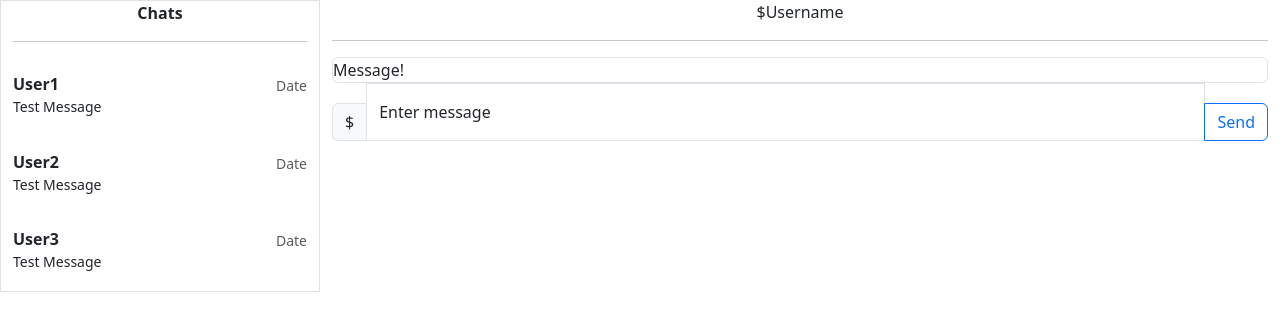
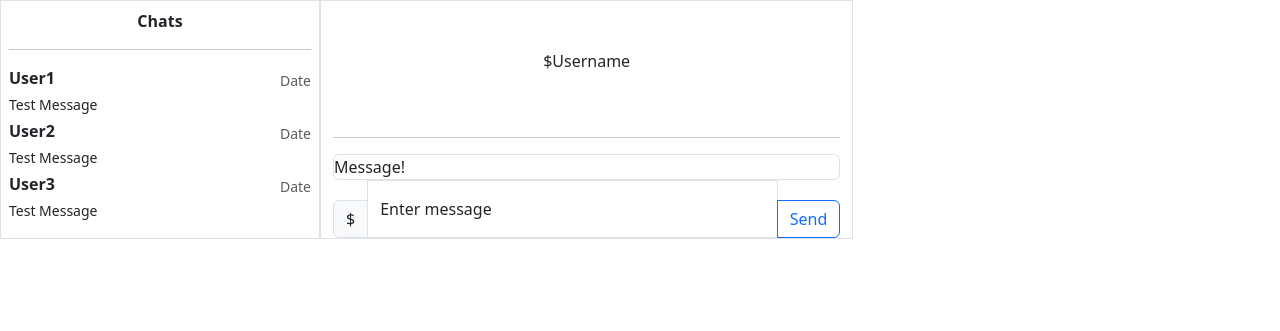
Before and after one commit to NoKot333/Hackathon, a Django app: page /chat/ in a window 1280 px wide. Shown: the top 331 px of the page. Run offline with Django 5.2, Linux system fonts and the light colour scheme; some libraries are stand-ins or nearby versions.

Commit message:
more beauty

```diff
--- a/chat/templates/client/home/chat.html
+++ b/chat/templates/client/home/chat.html
@@ -8,26 +8,26 @@
     <body>
         <div class="container-fluid">
           <div class="row align-items-stretch ">
-            <div class="col-3 align-items-stretch border">
+            <div class="col-3 align-items-stretch border p-2">
               <div class="row text-center">
                 <strong>Chats</strong>
               </div>
               <hr>
-              <a href="#" class="list-group-item list-group-item-action py-3 lh-sm">
+              <a href="#" class="list-group-item list-group-item-action h-sm border-4 border-white">
                 <div class="d-flex w-100 align-items-center justify-content-between">
                   <strong class="mb-1">User1</strong>
                   <small class="text-body-secondary">Date</small>
                 </div>
                 <div class="col-10 mb-1 small">Test Message</div>
               </a>
-              <a href="#" class="list-group-item list-group-item-action py-3 lh-sm">
+              <a href="#" class="list-group-item list-group-item-action h-sm border-4 border-white">
                 <div class="d-flex w-100 align-items-center justify-content-between">
                   <strong class="mb-1">User2</strong>
                   <small class="text-body-secondary">Date</small>
                 </div>
                 <div class="col-10 mb-1 small">Test Message</div>
               </a>
-              <a href="#" class="list-group-item list-group-item-action py-3 lh-sm">
+              <a href="#" class="list-group-item list-group-item-action h-sm border-4 border-white">
                 <div class="d-flex w-100 align-items-center justify-content-between">
                   <strong class="mb-1">User3</strong>
                   <small class="text-body-secondary">Date</small>
@@ -35,8 +35,8 @@
                 <div class="col-10 mb-1 small">Test Message</div>
               </a>
             </div>
-            <div class="col">
-              <div class="align-items-md-center  rounded-3 text-center ">
+            <div class="col-5 border">
+              <div class="align-items-md-center rounded-3 text-center p-5">
                   $Username
               </div>
               <hr>
```
